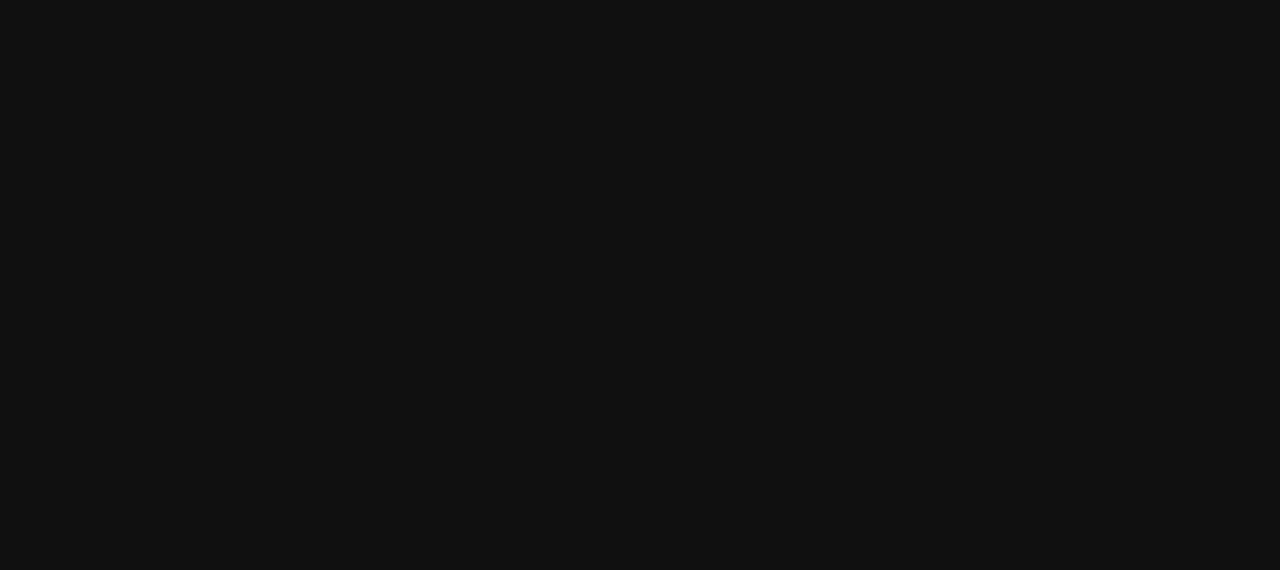
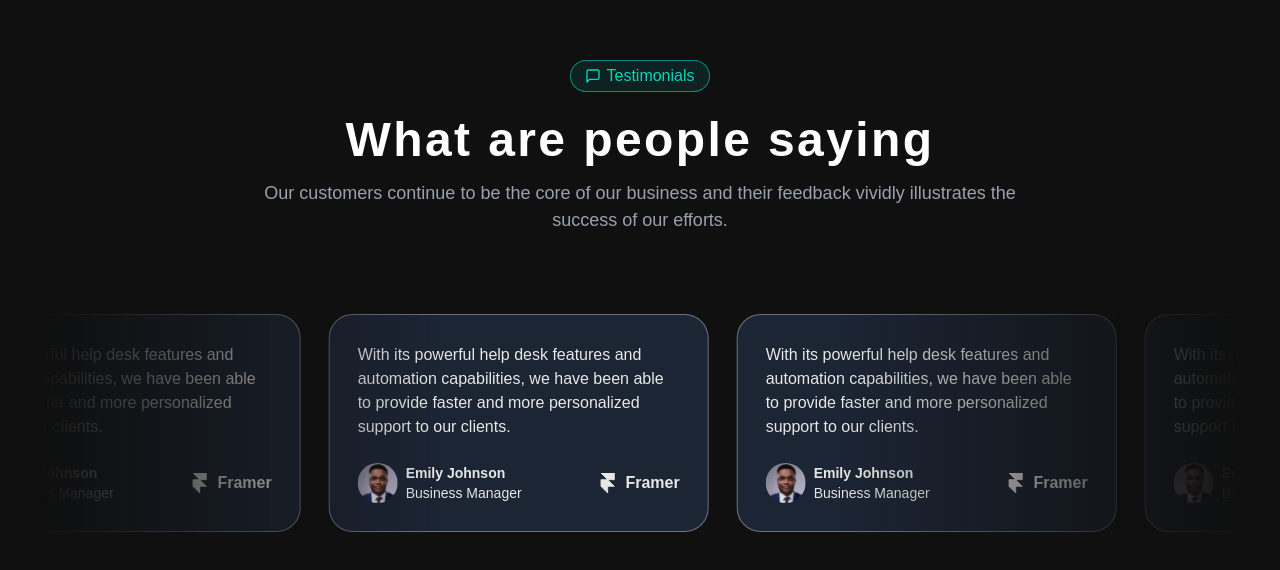
Before and after one commit to azmaeenmahtab/Prestige-Project-2.0, a React (Vite) app: page / in a window 1280 px wide. Shown: the part 10896-11466 px from the top of the page. Before the commit the page ends 10956 px from the top, so only its background shows below. Built offline with nearby package versions, Linux system fonts and the light colour scheme.

Commit message:
review done

```diff
--- a/src/App.jsx
+++ b/src/App.jsx
@@ -7,6 +7,7 @@ import AnimatedFeature from "./components/LandingPage/AnimatedFeature/animatedfe
 import StaticFeature from "./components/LandingPage/Static Feature/staticFeature";
 import SpeedFeature from "./components/LandingPage/Speed Feature/speedFeature";
 import Pricing from "./components/LandingPage/Pricing Cards/pricing";
+import Review from "./components/LandingPage/Review Section/review";
 function App() {
 
   return (
@@ -20,6 +21,7 @@ function App() {
        <StaticFeature />
        <SpeedFeature />
        <Pricing />
+       <Review />
     </>
   )
 }
--- /dev/null
+++ b/src/components/LandingPage/Review Section/review.jsx
@@ -0,0 +1,98 @@
+import personImg from "../../../assets/segun_adebayo.jpg";
+
+const Review = () => {
+  return (
+    <div>
+      {/* text header top part */}
+      <div className="text-center mb-[80px] max-w-[780px] mx-auto flex flex-col items-center">
+        <div className="flex justify-center mb-6 items-center gap-[5px] border border-teal-400/60 w-[140px] rounded-full px-[5px] py-[3px] bg-teal-400/10 text-teal-400">
+          <svg
+            stroke="currentColor"
+            fill="none"
+            strokeWidth="2"
+            viewBox="0 0 24 24"
+            strokeLinecap="round"
+            strokeLinejoin="round"
+            height="1em"
+            width="1em"
+            xmlns="http://www.w3.org/2000/svg"
+          >
+            <path d="M21 15a2 2 0 0 1-2 2H7l-4 4V5a2 2 0 0 1 2-2h14a2 2 0 0 1 2 2z"></path>
+          </svg>
+          <span>Testimonials</span>
+        </div>
+        <h3 className="sm:text-5xl text-3xl font-bold mb-4 tracking-wider text-white">
+          What are people saying
+        </h3>
+        <p className="text-gray-400 sm:text-[18px] text-[14px] max-w-[780px] reviewDescriptionPadding">
+          Our customers continue to be the core of our business and their feedback vividly illustrates the success of our efforts.
+        </p>
+      </div>
+
+      {/* animation part */}
+      <div className="relative max-w-[1200px] mx-auto overflow-hidden mb-[300px]">
+       {/* Left fading edge */}
+<div className="absolute left-0 top-0 h-full md:w-[400px] sm:w-[300px] w-[100px] z-20 pointer-events-none bg-[linear-gradient(to_right,#0f0f0f,rgba(255,0,0,0))]" />
+
+{/* Right fading edge */}
+<div className="absolute right-0 top-0 h-full md:w-[400px] sm:w-[300px] w-[100px] z-20 pointer-events-none bg-[linear-gradient(to_left,#0f0f0f,rgba(255,0,0,0))]" />
+
+
+
+        {/* scrolling strip */}
+        <div className="flex gap-7 animate-scroll-slow opacity-90 w-fit">
+          {[...Array(6)].map((_, i) => (
+            <div
+              key={i}
+              className="p-7 bg-gray-800 max-w-[380px] border border-gray-300/50 rounded-3xl text-white shrink-0"
+            >
+              <p className="pb-6">
+                With its powerful help desk features and automation capabilities, we have been able to provide faster and more personalized support to our clients.
+              </p>
+              <div className="flex justify-between items-center">
+                <div className="flex gap-2 items-center">
+                  <img src={personImg} className="w-10 h-10 rounded-full" alt="" />
+                  <div className="text-sm">
+                    <h5 className="font-semibold">Emily Johnson</h5>
+                    <p>Business Manager</p>
+                  </div>
+                </div>
+                {/* framer logo */}
+                <div className="flex items-center gap-2">
+                  <svg
+                    stroke="currentColor"
+                    fill="currentColor"
+                    viewBox="0 0 24 24"
+                    height="20"
+                    width="20"
+                    xmlns="http://www.w3.org/2000/svg"
+                    className="text-white"
+                  >
+                    <path d="M4 0h16v8h-8zM4 8h8l8 8H4zM4 16h8v8z"></path>
+                  </svg>
+                  <h4 className="font-bold">Framer</h4>
+                </div>
+              </div>
+            </div>
+          ))}
+        </div>
+      </div>
+
+      {/* animation styles */}
+      <style>
+        {`
+          @keyframes scroll-slow {
+            0% { transform: translateX(0); }
+            100% { transform: translateX(-50%); }
+          }
+
+          .animate-scroll-slow {
+            animation: scroll-slow 40s linear infinite;
+          }
+        `}
+      </style>
+    </div>
+  );
+};
+
+export default Review;
```
